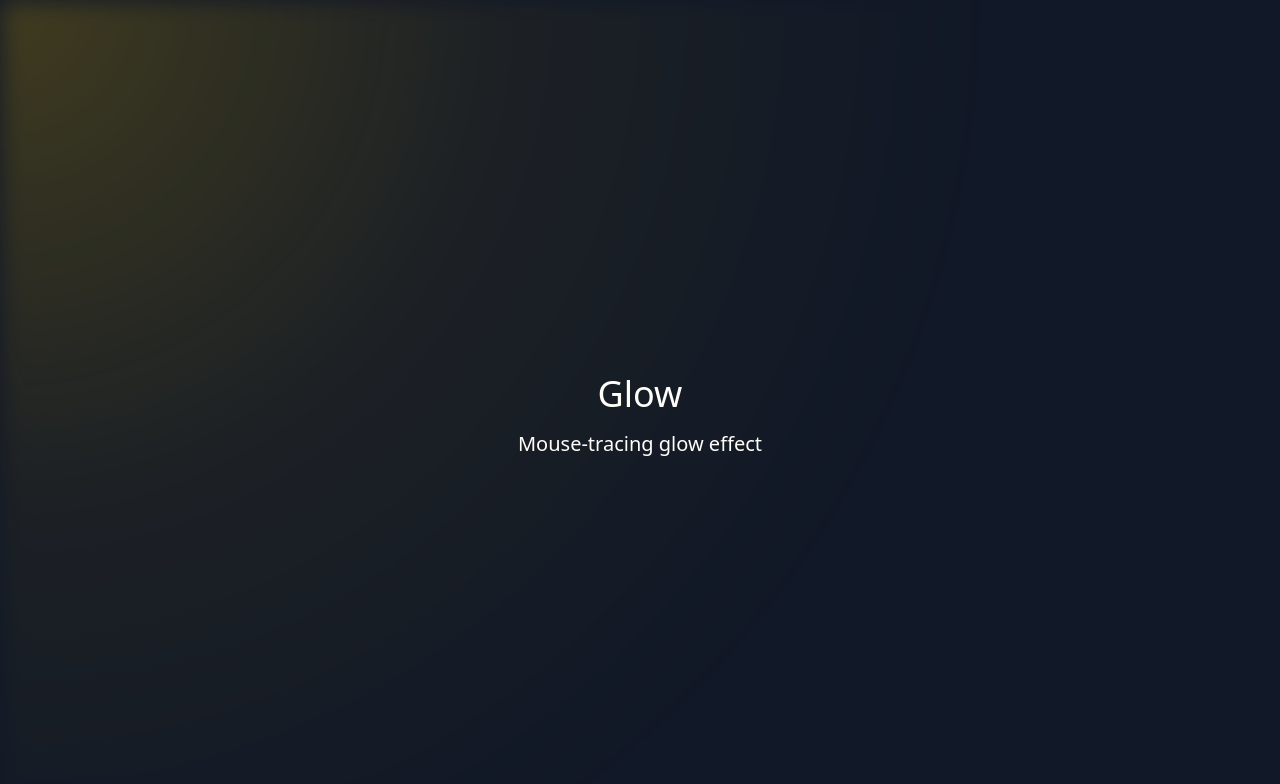
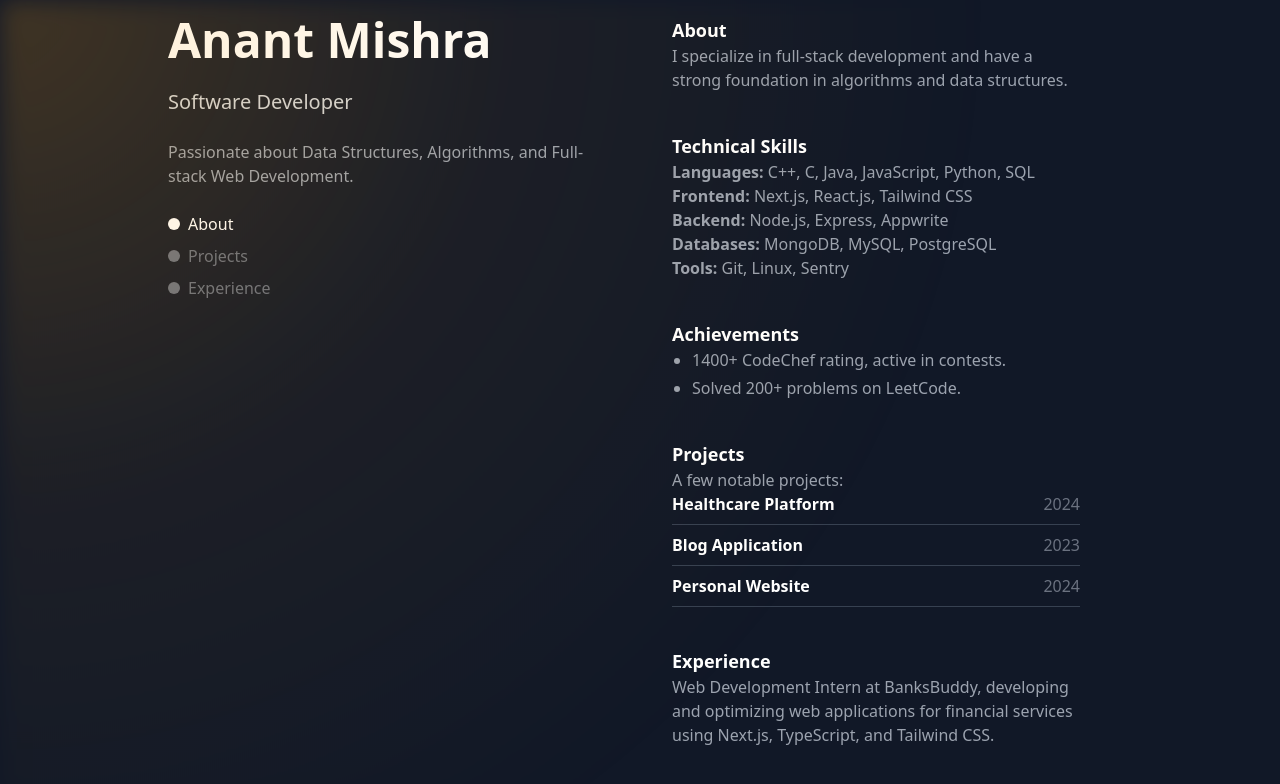
Before and after one commit to Anant-404/Portfolio, a Next.js app: page / in a window 1280 px wide. Shown: the top 784 px of the page. Built offline with nearby package versions, Linux system fonts and the light colour scheme.

Commit message:
trying to fix scroll

```diff
--- a/app/globals.css
+++ b/app/globals.css
@@ -7,9 +7,9 @@
   background: radial-gradient(
     circle 1000px at var(--mouse-x, 50%) var(--mouse-y, 50%),
     /* Brighter center at 0% */
-    rgba(255, 204, 0, 0.2),
+    rgba(255, 167, 25, 0.2),
     /* Gradually fade out around 70% */
-    rgba(255, 204, 0, 0.05),
+    rgba(255, 167, 25, 0.05),
     /* Fully transparent by 100% */
     transparent
   );
@@ -20,3 +20,24 @@
   pointer-events: none;
   z-index: 50; /* Ensure it's above other elements */
 }
+
+html, body {
+  height: 100%;
+  overflow: hidden; /* Prevents entire page from scrolling */
+}
+
+.scrollable-section {
+  overflow-y: auto;
+  max-height: 100vh; /* Ensures scrolling inside right section */
+  scrollbar-width: thin; /* For Firefox */
+}
+
+/* Optional: Hide scrollbar for WebKit browsers */
+.scrollable-section::-webkit-scrollbar {
+  width: 6px;
+}
+
+.scrollable-section::-webkit-scrollbar-thumb {
+  background-color: rgba(255, 255, 255, 0.5);
+  border-radius: 3px;
+}
--- a/app/page.tsx
+++ b/app/page.tsx
@@ -15,7 +15,7 @@ export default function Home() {
     };
 
     const animate = () => {
-      const lerpFactor = 0.1; // Smooth movement
+      const lerpFactor = 0.1;
       currentX += (targetX - currentX) * lerpFactor;
       currentY += (targetY - currentY) * lerpFactor;
 
@@ -28,21 +28,141 @@ export default function Home() {
     window.addEventListener("mousemove", handleMouseMove);
     requestAnimationFrame(animate);
 
+    document.body.style.overflow = "hidden"; // Disable body scroll
+
+
+
     return () => {
       window.removeEventListener("mousemove", handleMouseMove);
+
+
+      document.body.style.overflow = "";
     };
   }, []);
 
   return (
+      <>
+      <div className="container">
         <div className="relative min-h-screen bg-gray-900 text-white overflow-hidden">
     {/* Glow Effect */}
     <div className="fixed inset-0 bg-gradient-mouse"></div>
 
     {/* Main Content */}
-      <main className="relative z-10 flex flex-col items-center justify-center h-screen">
-        <h1 className="text-4xl mb-4">Glow</h1>
-        <p className="text-xl">Mouse-tracing glow effect</p>
+    <main className="container mx-auto relative z-10 flex items-center justify-center min-h-screen px-8">
+        <section className="w-full max-w-6xl grid grid-cols-2 gap-16">
+
+            {/* Left Section - Fixed */}
+            <div className="flex flex-col justify-start text-left space-y-6 sticky top-0 h-screen">
+                {/* Name & Title */}
+                <h1 className="text-5xl font-bold">Anant Mishra</h1>
+                <h2 className="text-xl text-gray-300">Software Developer</h2>
+
+                {/* Short Summary */}
+                <p className="text-gray-400">
+                    Passionate about Data Structures, Algorithms, and Full-stack Web Development.
+                </p>
+
+                {/* Navigation */}
+                <div className="space-y-2">
+                    <div className="flex items-center space-x-2">
+                        <span className="w-3 h-3 bg-white rounded-full"></span>
+                        <p className="text-white">About</p>
+                    </div>
+                    <div className="flex items-center space-x-2 text-gray-500">
+                        <span className="w-3 h-3 bg-gray-500 rounded-full"></span>
+                        <p>Projects</p>
+                    </div>
+                    <div className="flex items-center space-x-2 text-gray-500">
+                        <span className="w-3 h-3 bg-gray-500 rounded-full"></span>
+                        <p>Experience</p>
+                    </div>
+                </div>
+
+                {/* Social Links */}
+                <div className="flex space-x-6 text-gray-400 text-2xl">
+                    <a href="https://github.com/Anant-404" target="_blank" rel="noopener noreferrer">
+                        <i className="fab fa-github"></i>
+                    </a>
+                    <a href="mailto:anantm4796@gmail.com">
+                        <i className="fas fa-envelope"></i>
+                    </a>
+                    <a href="https://leetcode.com/u/Anant_002/" target="_blank" rel="noopener noreferrer">
+                        <i className="fas fa-code"></i>
+                    </a>
+                    <a href="https://www.linkedin.com/in/anant-mishra-a1809b1b2/" target="_blank" rel="noopener noreferrer">
+                        <i className="fab fa-linkedin"></i>
+                    </a>
+                </div>
+            </div>
+
+            {/* Right Section - Scrollable */}
+              <div className="scrollable-section flex flex-col justify-start text-left space-y-10 pr-8 h-screen">
+
+                {/* About */}
+                <div>
+                    <h3 className="text-lg font-bold text-white">About</h3>
+                    <p className="text-gray-400">
+                        I specialize in full-stack development and have a strong foundation in algorithms and data structures.
+                    </p>
+                </div>
+
+                {/* Skills & Technologies */}
+                <div>
+                    <h3 className="text-lg font-bold text-white">Technical Skills</h3>
+                    <p className="text-gray-400">
+                        <strong>Languages:</strong> C++, C, Java, JavaScript, Python, SQL<br />
+                        <strong>Frontend:</strong> Next.js, React.js, Tailwind CSS<br />
+                        <strong>Backend:</strong> Node.js, Express, Appwrite<br />
+                        <strong>Databases:</strong> MongoDB, MySQL, PostgreSQL<br />
+                        <strong>Tools:</strong> Git, Linux, Sentry
+                    </p>
+                </div>
+
+                {/* Achievements */}
+                <div>
+                    <h3 className="text-lg font-bold text-white">Achievements</h3>
+                    <ul className="text-gray-400 list-disc pl-5 space-y-1">
+                        <li>1400+ CodeChef rating, active in contests.</li>
+                        <li>Solved 200+ problems on LeetCode.</li>
+                    </ul>
+                </div>
+
+                {/* Projects */}
+                <div>
+                    <h3 className="text-lg font-bold text-white">Projects</h3>
+                    <p className="text-gray-400">A few notable projects:</p>
+
+                    <div className="space-y-2">
+                        <div className="flex justify-between items-center border-b border-gray-700 pb-2">
+                            <span className="text-white font-bold">Healthcare Platform</span>
+                            <span className="text-gray-500">2024</span>
+                        </div>
+                        <div className="flex justify-between items-center border-b border-gray-700 pb-2">
+                            <span className="text-white font-bold">Blog Application</span>
+                            <span className="text-gray-500">2023</span>
+                        </div>
+                        <div className="flex justify-between items-center border-b border-gray-700 pb-2">
+                            <span className="text-white font-bold">Personal Website</span>
+                            <span className="text-gray-500">2024</span>
+                        </div>
+                    </div>
+                </div>
+
+                {/* Experience */}
+                <div>
+                    <h3 className="text-lg font-bold text-white">Experience</h3>
+                    <p className="text-gray-400">
+                        Web Development Intern at BanksBuddy, developing and optimizing web applications for financial services using Next.js, TypeScript, and Tailwind CSS.
+                    </p>
+                </div>
+            </div>
+        </section>
     </main>
 </div>
+</div>
+</>
+
+
+
   );
 }
--- a/tailwind.config.ts
+++ b/tailwind.config.ts
@@ -3,7 +3,19 @@ import type { Config } from "tailwindcss";
 const config: Config = {
   content: ["./app/**/*.{ts,tsx}", "./components/**/*.{ts,tsx}"],
   theme: {
+    screens: {
+      sm: "375px",
+      md: "768px",
+      lg: "1200px",
+    },
     extend: {
+      container: {
+        center: true,
+        padding: {
+          DEFAULT: "20px",
+          lg: "80px",
+        },
+      },
       colors: {
         glow: "rgba(255, 255, 255, 0.15)",
       },
```
Lines whose indentation alone changed are shown as unchanged.
